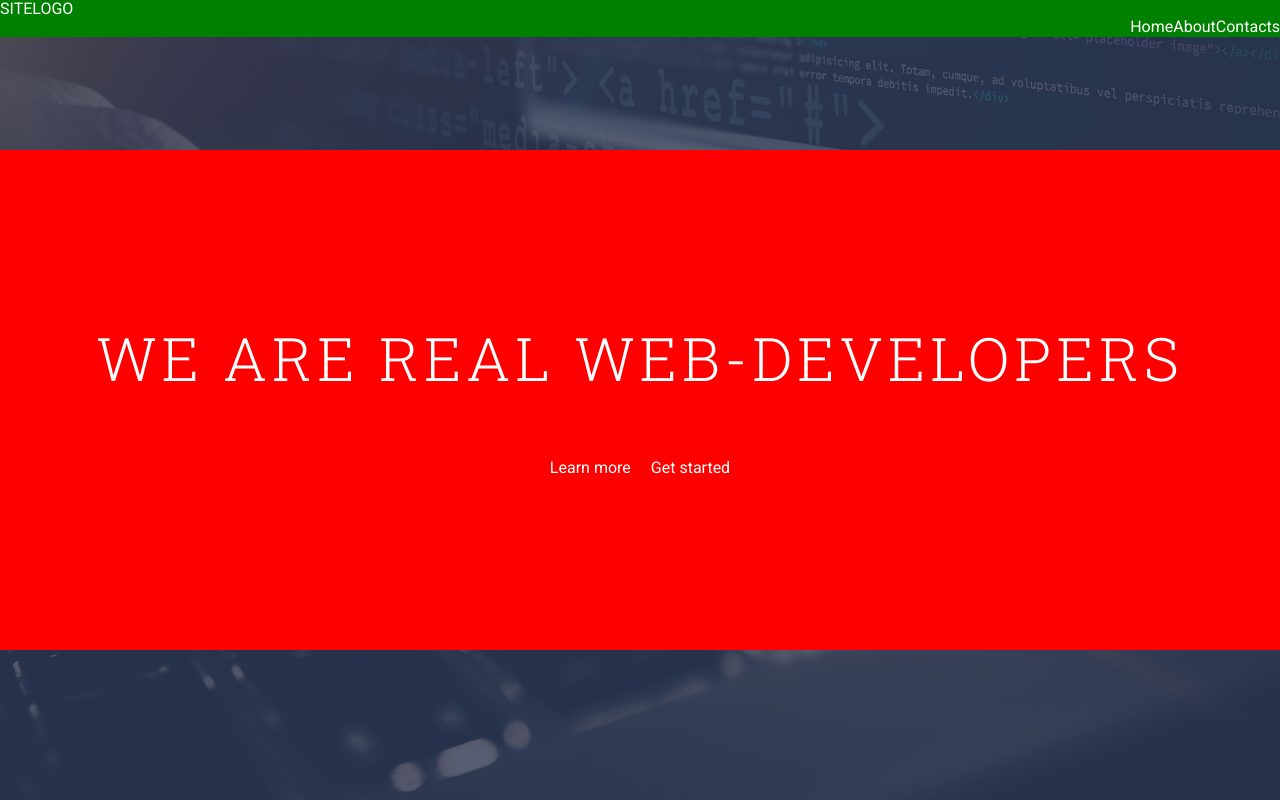
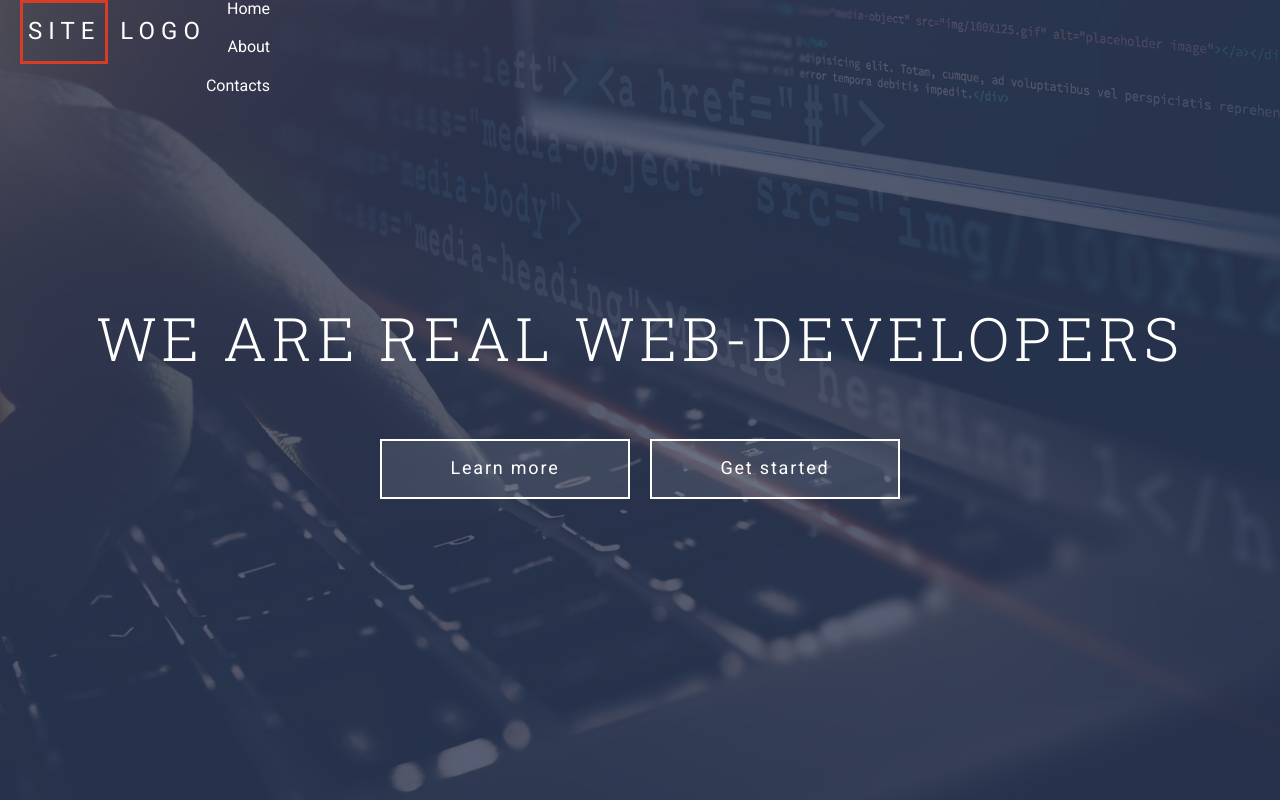
Before and after one commit to KaterynaSolovei/project_1, a website: page index.html in a window 1280 px wide. Drawn offline with Linux system fonts and the light colour scheme.

Commit message:
in process

```diff
--- a/assets/scss/common/_classes.scss
+++ b/assets/scss/common/_classes.scss
@@ -1,2 +1,20 @@
 @use "../mixins" as *;
 @use "../presets" as *;
+
+.btn {
+   min-width: 250px;
+  min-height: 60px;
+  background-color: rgba($color-light, 0.1);
+  border:  2px solid $color-light;
+  padding: 0.5em 1em;
+  display: flex;
+  align-items: center;
+  justify-content: center;
+
+  font-size: 1.125rem;
+  letter-spacing: 0.1em;
+&__light {
+
+}
+
+}
--- a/assets/scss/components/header/_header-content.scss
+++ b/assets/scss/components/header/_header-content.scss
@@ -4,12 +4,11 @@
 .header-content {
   position: relative;
   z-index: 1;
-  background-color: red;
   display: flex;
   align-items: center;
 
   &__container {
-    @extend %container;
+   @extend %container;
   }
 
   &__title {
--- a/assets/scss/components/header/_header-logo.scss
+++ b/assets/scss/components/header/_header-logo.scss
@@ -1,7 +1,17 @@
 @use "../../mixins" as *;
 @use "../../presets" as *;
 
-.header-logo__link {
+.header-logo {
+
+&__link {
+  display: block;
+font-size: 1.5rem;
+letter-spacing: 0.25em;
 }
-.header-logo__accent {
+
+&__accent {
+  display: inline-block;
+  border: 3px solid $color-highlight;
+  padding: 15px 5px;
 }
+}
--- a/assets/scss/components/header/_header-menu.scss
+++ b/assets/scss/components/header/_header-menu.scss
@@ -2,20 +2,16 @@
 @use "../../presets" as *;
 
 .header-menu {
-  background-color: green;
-
   position: absolute;
   z-index: 2;
   top: 0;
   left: 0;
-right: 0;
+  right: 0;
 
+  grid-template-columns: auto 1fr;
+
+  &__container {
+    @extend %container;
+    display: flex;
+  }
 }
-.header-menu__container {
-  @extend %container;
-
-  display: grid;
-  grid-template-columns: auto 1fr;
-  align-items: center;
-  gap: $gap;
-}
--- a/assets/scss/components/header/_header-navbar.scss
+++ b/assets/scss/components/header/_header-navbar.scss
@@ -3,14 +3,21 @@
 
 .header-navbar {
 
-&__bth {
-  display: none;
+  &__list {
+    @include unlist;
+
+    display: grid;
+    grid-template-columns: repeat(auto-fill, minmax (40px, max-content));
+    justify-content: end;
+    gap: $gap;
+    list-style: none;
+  }
+
+  &__item {}
+
+  &__link {
+    font-size: 18px;
+    letter-spacing: 2px;
+    background-color: red;
+  }
 }
-&__list {
- @include unlist;
-  display: flex;
-  justify-content: flex-end;
-}
-&__item {
-}
-}
--- a/assets/scss/components/header/_header-overlay.scss
+++ b/assets/scss/components/header/_header-overlay.scss
@@ -2,11 +2,12 @@
 @use "../../presets" as *;
 
 .header-overlay {
-@include abs-position;
+  @include abs-position;
 
-background-color: $color-primary;
-opacity: 0.8;
+  background-color: $color-primary;
+  opacity: 0.8;
+
+  &__container {
+    @extend %container;
+  }
 }
-.header-overlay__container {
-
-}
--- a/index.html
+++ b/index.html
@@ -8,7 +8,9 @@
   <link rel="shortcut icon" href="assets/img/favicon.png" type="image/png">
   <!-- Подключаем шрифты Roboto и Roboto Slab c сервиса google -->
   <link rel="preconnect" href="https://fonts.gstatic.com">
-  <link href="https://fonts.googleapis.com/css2?family=Roboto+Slab:wght@100;300;400;700&family=Roboto:wght@100;300;400;500;700;900&display=swap" rel="stylesheet">
+  <link
+    href="https://fonts.googleapis.com/css2?family=Roboto+Slab:wght@100;300;400;700&family=Roboto:wght@100;300;400;500;700;900&display=swap"
+    rel="stylesheet">
   <!-- Подключаем иконочный шрифт fontawesome -->
   <link rel="stylesheet" href="libs/@fortawesome/fontawesome-free/css/all.min.css">
   <!-- Подключаем наш основной стиль, с которым будем работать -->
@@ -23,20 +25,17 @@
       <div class="header-content__container">
         <h1 class="header-content__title">WE ARE REAL WEB-DEVELOPERS</h1>
         <div class="header-content__actions">
-          <a class="btn btn--light" href="#"> Learn more</a>
+          <a class="btn btn--light" href="#">Learn more</a>
           <a class="btn btn--light" href="#">Get started</a>
         </div>
       </div>
     </div>
-
     <div class="header-menu">
-      <div class="header-menu__container"></div>
-      <div class="header-logo__link">
-        <a class="header-logo__accent" href="#">
-          <span>SITE</span>LOGO
+      <div class="header-menu__container">
+        <a class="header-logo__link" href="#">
+          <span class="header-logo__accent">SITE</span>
+          LOGO
         </a>
-      </div>
-
         <nav class="header-navbar">
           <div class="header-navbar__bth">
             <span class="header-navbar__btn-row"></span>
@@ -56,7 +55,7 @@
           </ol>
         </nav>
       </div>
-
+    </div>
     <div class="header-overlay">
       <div class="header-overlay__container"></div>
     </div>
@@ -71,4 +70,5 @@
   <script src="assets/js/main.js"></script>
 
 </body>
+
 </html>
```
Also changed, not shown: assets/css/style.css, assets/css/style.min.css, assets/scss/components/header/_header.scss (line endings or trailing spaces). Lines whose indentation alone changed are shown as unchanged.
